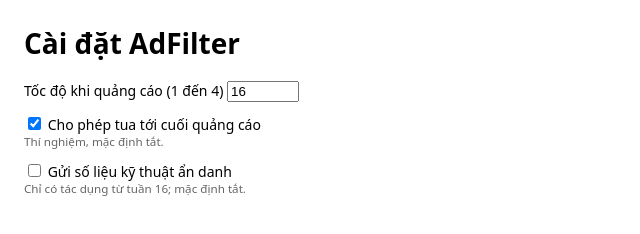
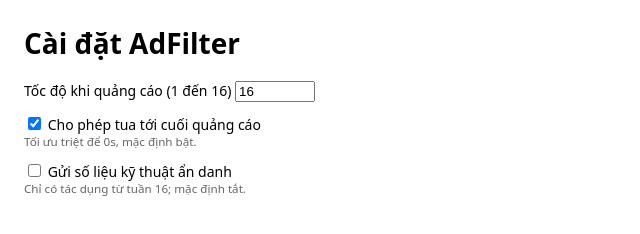
Before and after one commit to Datkewww123/Adfilter, a website with bundled scripts: page src/options/options.html in a window 1280 px wide. Shown: the full height of the page, 0-640 px from the left. Built offline with nearby package versions, Linux system fonts and the light colour scheme; some packages are replaced by stand-ins of ours.

Commit message:
feat(options): support maxSpeed up to 16 in settings UI

```diff
--- a/src/options/options.html
+++ b/src/options/options.html
@@ -22,12 +22,12 @@
   <body>
     <h1>Cài đặt AdFilter</h1>
     <label>
-      Tốc độ khi quảng cáo (1 đến 4)
-      <input type="number" id="maxSpeed" min="1" max="4" step="0.25" />
+      Tốc độ khi quảng cáo (1 đến 16)
+      <input type="number" id="maxSpeed" min="1" max="16" step="0.25" />
     </label>
     <label>
       <input type="checkbox" id="allowSeek" /> Cho phép tua tới cuối quảng cáo
-      <small>Thí nghiệm, mặc định tắt.</small>
+      <small>Tối ưu triệt để 0s, mặc định bật.</small>
     </label>
     <label>
       <input type="checkbox" id="telemetry" /> Gửi số liệu kỹ thuật ẩn danh
```
